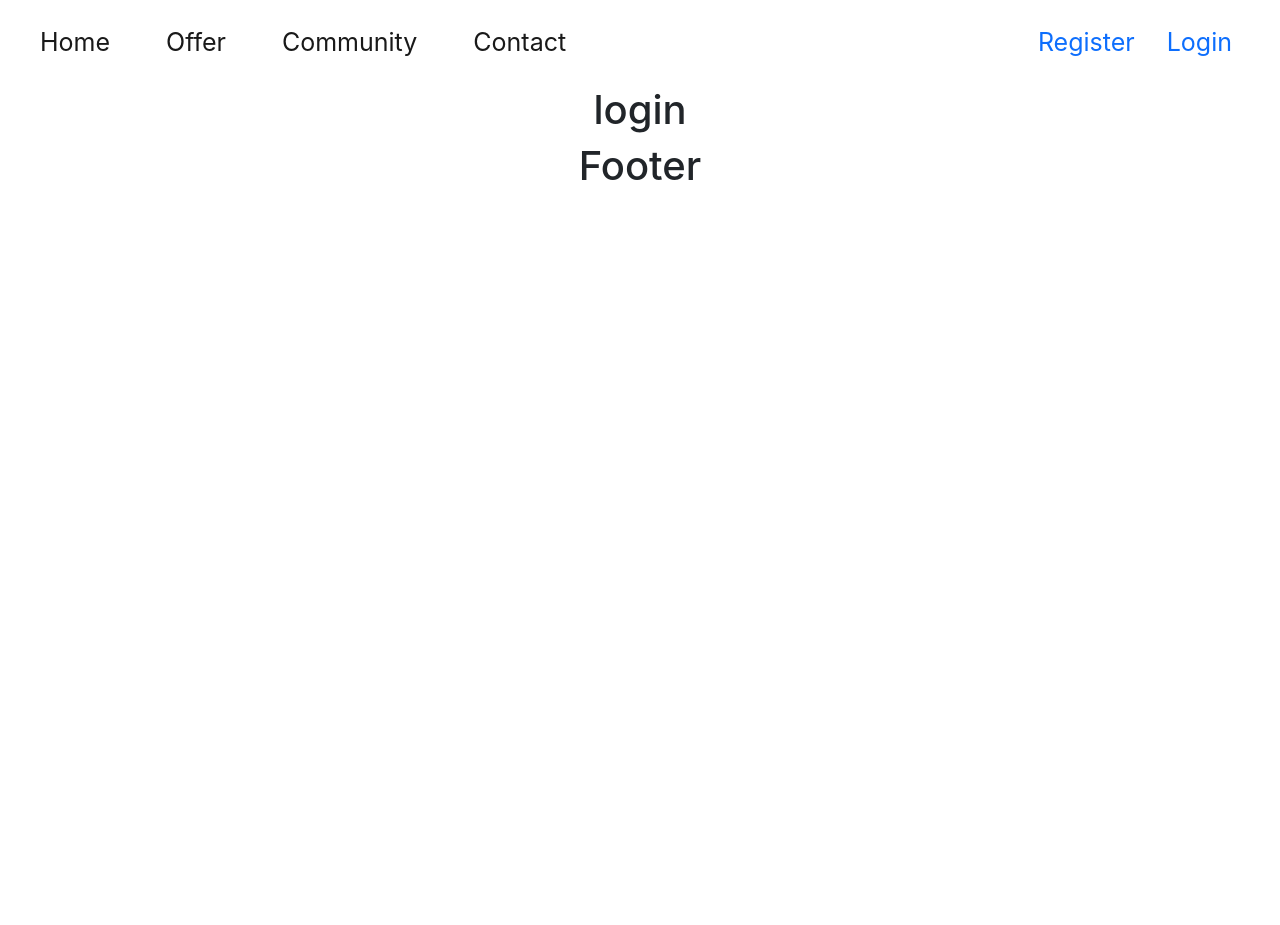
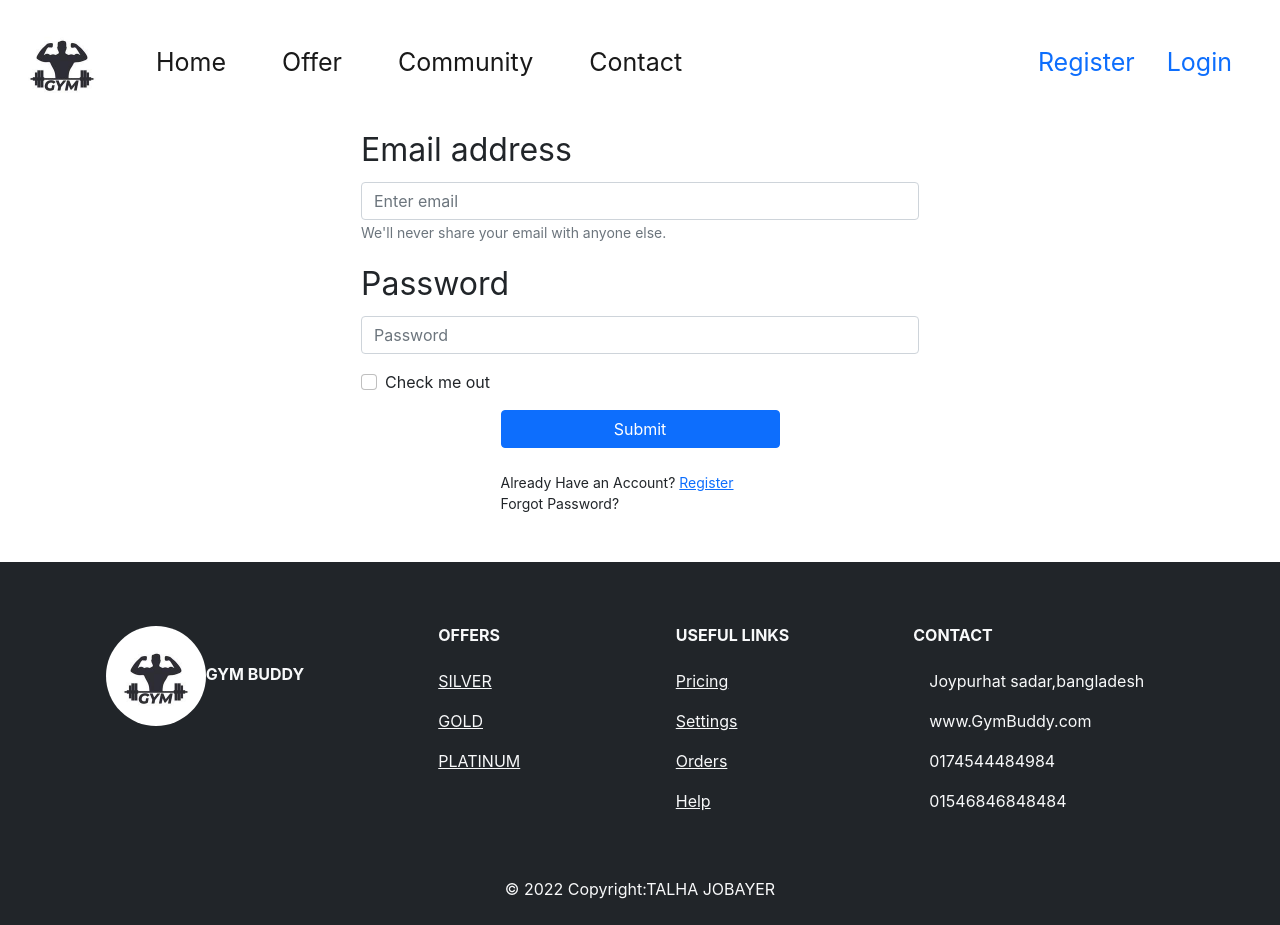
Before and after one commit to TalhaJobayer/gymBuddy-Firebase-assighnment, a React (Create React App) app: page /Login in a window 1280 px wide. Before the commit the page ends 800 px from the top, so only its background shows below. Built offline with nearby package versions, Linux system fonts and the light colour scheme.

Commit message:
login and register form done

```diff
--- a/src/Component/Login/Login.js
+++ b/src/Component/Login/Login.js
@@ -1,9 +1,37 @@
 import React from 'react';
+import { Form,Button } from 'react-bootstrap';
+import { Link } from 'react-router-dom';
 
 const Login = () => {
     return (
-        <div>
-            <h1>login</h1>
+        <div className='container'>
+           <Form className=' w-50 mx-auto text-start mb-5 '>
+  <Form.Group className="mb-3" controlId="formBasicEmail">
+    <Form.Label className='fs-2'>Email address</Form.Label>
+    <Form.Control type="email" placeholder="Enter email" required />
+    <Form.Text className="text-muted">
+      We'll never share your email with anyone else.
+    </Form.Text>
+  </Form.Group>
+
+  <Form.Group className="mb-3" controlId="formBasicPassword">
+    <Form.Label className='fs-2'>Password</Form.Label>
+    <Form.Control type="password" placeholder="Password" required />
+  </Form.Group>
+  <Form.Group className="mb-3" controlId="formBasicCheckbox">
+    <Form.Check type="checkbox" label="Check me out" />
+  </Form.Group>
+  <Button style={{margin:"0"}} className='w-50 mx-auto d-block' variant="primary" type="submit">
+    Submit
+  </Button> <br />
+  <Form.Text className="text-dark w-50 mx-auto d-block" style={{margin:"0"}}>
+      Already Have an Account? <Link to={"/Register"}>Register</Link>
+    </Form.Text>
+  <Form.Text className="text-dark w-50 mx-auto d-block" style={{margin:"0"}}>
+      Forgot Password?
+    </Form.Text>
+
+</Form>
         </div>
     );
 };
--- a/src/Component/MainBody/MainBody.js
+++ b/src/Component/MainBody/MainBody.js
@@ -8,7 +8,7 @@ import './MainBody.css'
 const MainBody = () => {
     return (
       <>
-        <div>
+        <div id='Banner' >
               <Carousel fade>
   <Carousel.Item>
     <img
--- a/src/Component/MainPage/Offers/Offer.js
+++ b/src/Component/MainPage/Offers/Offer.js
@@ -6,9 +6,9 @@ import SingleOffer from '../SingleOffer/SingleOffer';
 
 const Offer = () => {
     const Offers = [
-        {id: 1, Focus: 'Weights & Cardio at One Club', program: 'SILVER MEMBERSHIP', About:" Get in and get fit with access to all the cardio and strength training equipment you could dream of at your club of enrollment. Lift your day (and plenty more) in the functional training area and turf zone and let your endorphins loose with miles of cardio.", img: Image1},
-        {id: 2, Focus: 'Classes, Pools & More – at More Locations', program: 'GOLD MEMBERSHIP', About:"Level up your game and your motivation with access to premium amenities and exciting GX24®studio classes – at any location throughout your region. Drop in for a game of hoops or a cycle class, swim laps or recover in our whirlpools and saunas. New experiences await your mind, body and soul with tons of freedom built in. ", img: Image2},
-        {id: 3,Focus: 'Live Your Best Life, Anytime, Anywhere',program: 'PLATINUM MEMBERSHIP',About:"Our top-of-the-line fitness membership leaves nothing to chance – with 24/7 access to 24GO® Premium digital workouts, as well as GX24® studio, cycle and virtual classes, our full suite of amenities AND two Buddy Passes so you can share your gym time with friends. It also includes access to our hundreds of clubs nationwide. Because nobody likes limits, especially you. ", img:Image3},
+        {id: 1, price:"50", Focus: 'Weights & Cardio at One Club', program: 'SILVER MEMBERSHIP', About:" Get in and get fit with access to all the cardio and strength training equipment you could dream of at your club of enrollment. Lift your day (and plenty more) in the functional training area and turf zone and let your endorphins loose with miles of cardio.", img: Image1},
+        {id: 2,price:"90", Focus: 'Classes, Pools & More – at More Locations', program: 'GOLD MEMBERSHIP', About:"Level up your game and your motivation with access to premium amenities and exciting GX24®studio classes – at any location throughout your region. Drop in for a game of hoops or a cycle class, swim laps or recover in our whirlpools and saunas. New experiences await your mind, body and soul with tons of freedom built in. ", img: Image2},
+        {id: 3, price:"150",Focus: 'Live Your Best Life, Anytime, Anywhere',program: 'PLATINUM MEMBERSHIP',About:"Our top-of-the-line fitness membership leaves nothing to chance – with 24/7 access to 24GO® Premium digital workouts, as well as GX24® studio, cycle and virtual classes, our full suite of amenities AND two Buddy Passes so you can share your gym time with friends. It also includes access to our hundreds of clubs nationwide. Because nobody likes limits, especially you. ", img:Image3},
 
     ]
     return (
--- a/src/Component/MainPage/SingleOffer/SingleOffer.js
+++ b/src/Component/MainPage/SingleOffer/SingleOffer.js
@@ -1,8 +1,9 @@
 import React from 'react';
 import { Button, Card } from 'react-bootstrap';
+import './SingleOffer.css'
 
 const SingleOffer = ({singleOffer}) => {
-    const {img,Focus,program,About}=singleOffer;
+    const {img,Focus,program,About,price}=singleOffer;
     return (
         <div className='col-lg-4'>
             <Card>
@@ -17,9 +18,12 @@ const SingleOffer = ({singleOffer}) => {
       <Card.Text>
      <p>{About}</p>
       </Card.Text>
+      <Card.Text>
+     <h3>Fees:${price} per year</h3>
+      </Card.Text>
 
     <Card.Footer>
-    <Button className=' w-100' variant="primary">Enroll Now</Button>
+    <Button className=' enrollButton w-100' variant="primary">Enroll Now</Button>
     </Card.Footer>
   </Card>
         </div>
--- a/src/Component/Register/Register.js
+++ b/src/Component/Register/Register.js
@@ -1,9 +1,41 @@
+
 import React from 'react';
+import { Form,Button } from 'react-bootstrap';
+import { Link } from 'react-router-dom';
 
 const Register = () => {
     return (
-        <div>
-            <h1>register</h1>
+        <div className='container'>
+           <Form className=' w-50 mx-auto text-start mb-5 '>
+           <Form.Group className="mb-3" >
+    <Form.Label className='fs-2'>Your Name</Form.Label>
+    <Form.Control type="text" placeholder="Write Your Name" required />
+   </Form.Group>
+  <Form.Group className="mb-3" controlId="formBasicEmail">
+    <Form.Label className='fs-2'>Email address</Form.Label>
+    <Form.Control type="email" placeholder="Enter email" required />
+    <Form.Text className="text-muted">
+      We'll never share your email with anyone else.
+    </Form.Text>
+  </Form.Group>
+
+  <Form.Group className="mb-3" controlId="formBasicPassword">
+    <Form.Label className='fs-2'>Password</Form.Label>
+    <Form.Control type="password" placeholder="Password" required />
+  </Form.Group>
+  <Form.Group className="mb-3" controlId="formBasicCheckbox">
+    <Form.Check type="checkbox" label=" I Agree with All requirments" />
+  </Form.Group>
+  <Button style={{margin:"0"}} className='w-50 mx-auto d-block' variant="primary" type="submit">
+    Submit
+  </Button> <br />
+  <Form.Text className="text-dark w-50 mx-auto d-block" style={{margin:"0"}}>
+      Already Have an Account? <Link to={"/Login"}>Login</Link>
+    </Form.Text>
+  <Form.Text className="text-dark w-50 mx-auto d-block" style={{margin:"0"}}>
+      Forgot Password?
+    </Form.Text>
+</Form>
         </div>
     );
 };
--- a/src/Component/SharedPage/Footer/Footer.js
+++ b/src/Component/SharedPage/Footer/Footer.js
@@ -1,9 +1,95 @@
 import React from 'react';
+import Logo from '../../../images/logo.jpg'
 
 const Footer = () => {
     return (
-        <div>
-            <h1>Footer</h1>
+        <div >
+            {/* <!-- Footer --> */}
+<footer className="text-center text-lg-start bg-dark text-light ">
+
+  <section className=" footer">
+    <div className="container text-center text-md-start pt-5 ">
+      {/* <!-- Grid row --> */}
+      <div className="row mt-3">
+        {/* <!-- Grid column --> */}
+        <div className="col-md-3 col-lg-4 col-xl-3 mx-auto mb-4">
+          {/* <!-- Content --> */}
+          <h6 className="text-uppercase fw-bold mb-4  ">
+          <img style={{width:'100px',borderRadius:"50px"}} src={Logo} alt="" />GYM BUDDY
+          </h6>
+
+        </div>
+        {/* <!-- Grid column --> */}
+
+        {/* <!-- Grid column --> */}
+        <div className="col-md-2 col-lg-2 col-xl-2 mx-auto mb-4">
+          {/* <!-- Links --> */}
+          <h6 className="text-uppercase fw-bold mb-4">
+            OFFERS
+          </h6>
+          <p>
+            <a href="#Offer" className="text-reset">SILVER</a>
+          </p>
+          <p>
+            <a href="#Offer" className="text-reset">GOLD</a>
+          </p>
+          <p>
+            <a href="#Offer" className="text-reset">PLATINUM</a>
+          </p>
+
+        </div>
+        {/* <!-- Grid column --> */}
+
+        {/* <!-- Grid column --> */}
+        <div className="col-md-3 col-lg-2 col-xl-2 mx-auto mb-4">
+          {/* <!-- Links --> */}
+          <h6 className="text-uppercase fw-bold mb-4">
+            Useful links
+          </h6>
+          <p>
+            <a href="#!" className="text-reset">Pricing</a>
+          </p>
+          <p>
+            <a href="#!" className="text-reset">Settings</a>
+          </p>
+          <p>
+            <a href="#!" className="text-reset">Orders</a>
+          </p>
+          <p>
+            <a href="#!" className="text-reset">Help</a>
+          </p>
+        </div>
+        {/* <!-- Grid column --> */}
+
+        {/* <!-- Grid column --> */}
+        <div className="col-md-4 col-lg-3 col-xl-3 mx-auto mb-md-0 mb-4">
+          {/* <!-- Links --> */}
+          <h6 className="text-uppercase fw-bold mb-4">
+            Contact
+          </h6>
+          <p><i className="fas fa-home me-3"></i> Joypurhat sadar,bangladesh</p>
+          <p>
+            <i className="fas fa-envelope me-3"></i>
+            www.GymBuddy.com
+          </p>
+          <p><i className="fas fa-phone me-3"></i> 0174544484984</p>
+          <p><i className="fas fa-print me-3"></i> 01546846848484</p>
+        </div>
+        {/* <!-- Grid column --> */}
+      </div>
+      {/* <!-- Grid row --> */}
+    </div>
+  </section>
+  {/* <!-- Section: Links  --> */}
+
+  {/* <!-- Copyright --> */}
+  <div className="text-center p-4">
+    © 2022 Copyright:TALHA JOBAYER
+
+  </div>
+  {/* <!-- Copyright --> */}
+</footer>
+{/* <!-- Footer --> */}
         </div>
     );
 };
--- a/src/Component/SharedPage/Header/Header.js
+++ b/src/Component/SharedPage/Header/Header.js
@@ -1,5 +1,7 @@
 import React from 'react';
+import { Navbar} from 'react-bootstrap';
 import { Link } from 'react-router-dom';
+import Logo from '../../../images/logo.jpg'
 import './Header.css'
 
 const Header = () => {
@@ -7,6 +9,7 @@ const Header = () => {
         <div>
             <nav className="navbar navbar-expand-lg navbar-light">
   <div className="container-fluid">
+  <Navbar.Brand href="#Banner"><img style={{width:'100px'}} src={Logo} alt="" /></Navbar.Brand>
 
     <button className="navbar-toggler" type="button" data-bs-toggle="collapse" data-bs-target="#navbarSupportedContent" aria-controls="navbarSupportedContent" aria-expanded="false" aria-label="Toggle navigation">
       <span className="navbar-toggler-icon"></span>
```
Also changed, not shown: src/images/logo.jpg (added).
